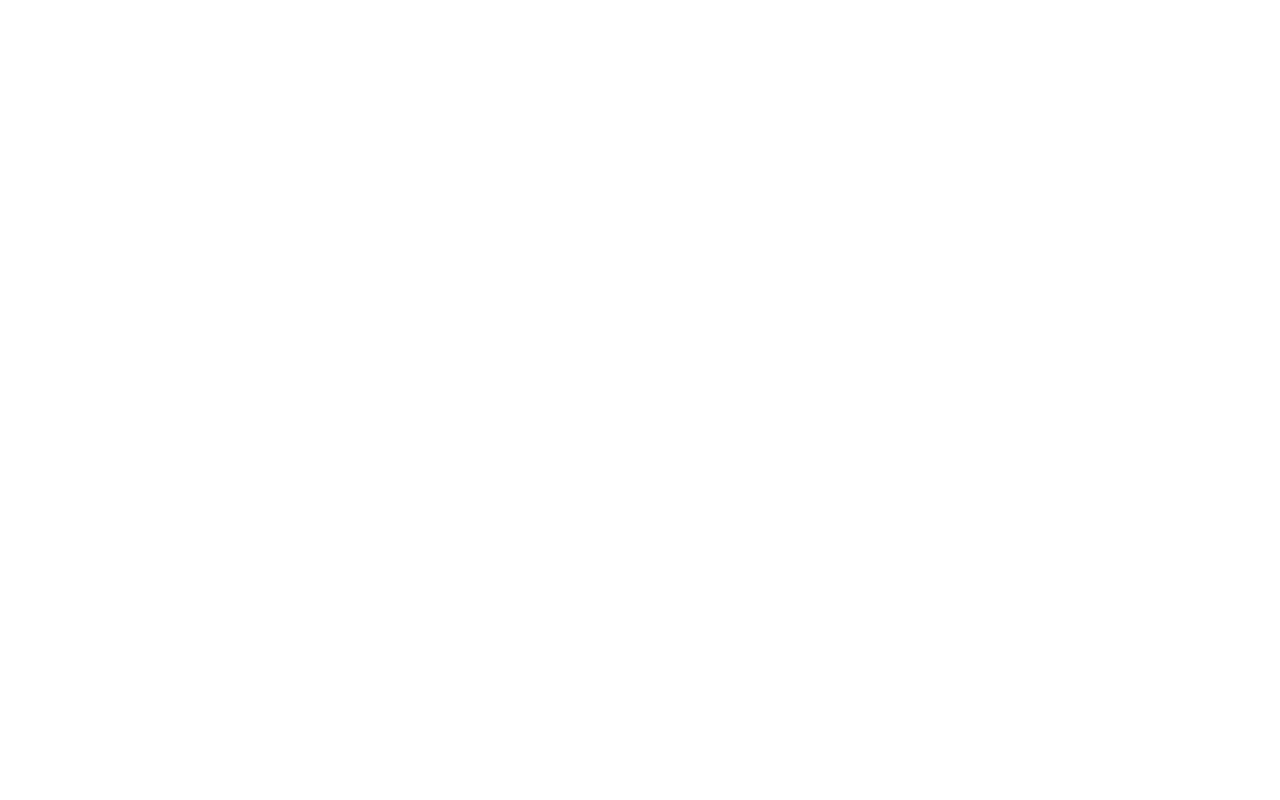
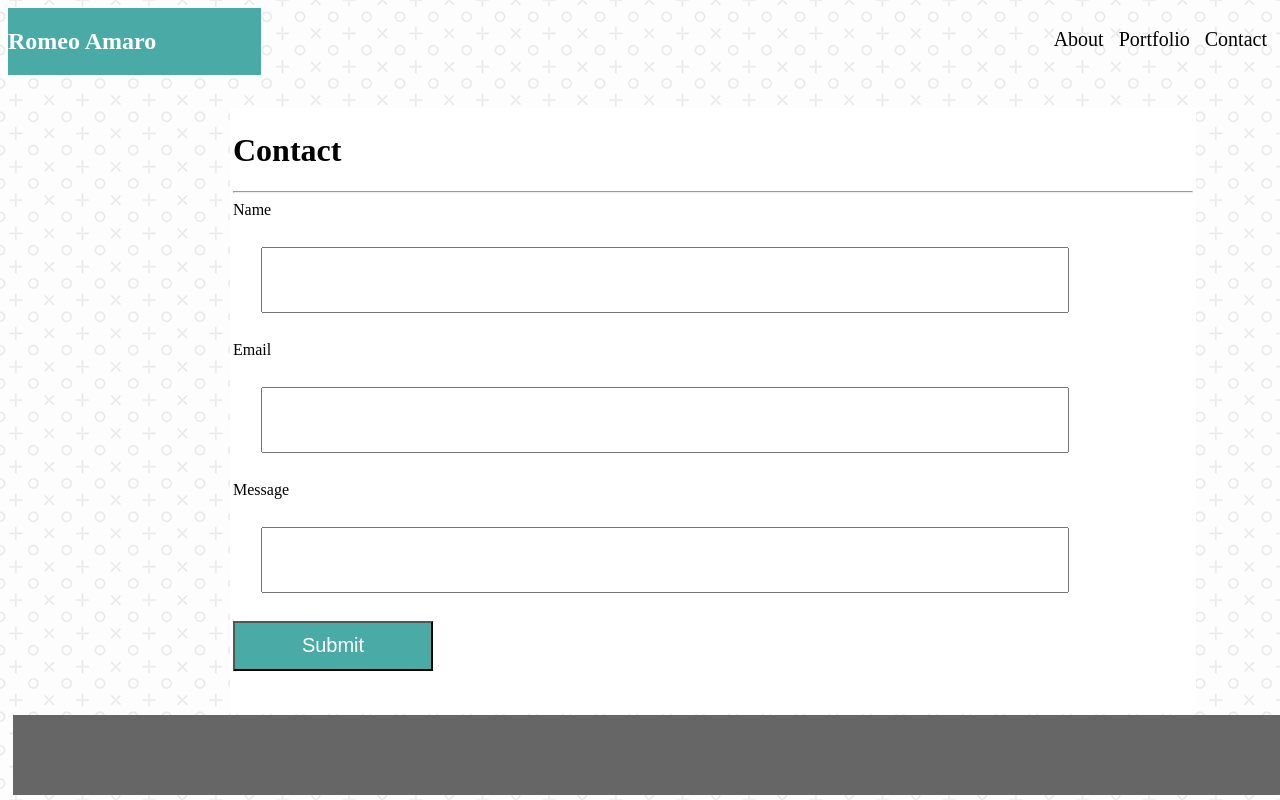
Before and after one commit to ramaro24/Basic-Portfolio, a plain HTML site: page contact.html in a window 1280 px wide. Drawn offline with Linux system fonts and the light colour scheme.

Commit message:
final push

```diff
--- a/assets/css/style.css
+++ b/assets/css/style.css
@@ -3,9 +3,9 @@
 #h1{
     float: left;
     background: #4aaaa5;
-    color: aliceblue;
+    color:white;
     width: 20%;
-    margin: 0px;
+    margin:auto;
 
 }
 
@@ -56,3 +56,53 @@ footer{
         height: 80px;
 
 }
+
+
+/*Contact*/
+
+#name{
+
+    height: 60px;
+    width: 800px;
+    margin: 25px;
+}
+#Email{
+    margin: 25px;
+    height: 60px;
+    width: 800px;
+}
+#Message{
+    margin: 25px;
+    height: 60px;
+    width: 800px;
+}
+#button{
+    background-color: #4aaaa5;
+    font-size: 20px;
+    width: 200px;
+    height: 50px;
+
+}
+a{
+    color: white;
+}
+/*Portfolio*/
+
+.pictures{
+
+}
+#pic{
+
+
+
+}
+#pic1{
+
+}
+#pic2{
+
+
+}
+#pic3{
+
+}
--- a/contact.html
+++ b/contact.html
@@ -0,0 +1,116 @@
+<!DOCTYPE html>
+
+<body background="./assets/images/background.png"></body>
+<html lang="en">
+
+<head>
+    <meta charset="UTF-8">
+    <meta name="viewport" content="width=device-width, initial-scale=1.0">
+    <meta http-equiv="X-UA-Compatible" content="ie=edge">
+    <link rel="stylesheet" type="text/css" href="assets/css/style.css">
+
+    <title>Contact</title>
+
+    <header>
+        <section id="h1">
+            <div>
+                <h1>
+                    <strong>Romeo Amaro</strong>
+                </h1>
+            </div>
+        </section>
+
+        <ul id="menu">
+            <li class="menu-item">About</li>
+            <li class="menu-item">Portfolio</li>
+            <li class="menu-item">Contact</li>
+        </ul>
+    </header>
+</head>
+
+<body>
+
+
+        <div id="Box">
+                <h1>Contact</h1>
+                <hr>
+                <table>
+                    <tr>
+
+                            Name
+
+
+                        <td>
+                            <input id="name" type="text" name="">
+                        </td>
+
+                        </tr>
+                </table>
+
+                <table>
+                    <tr>
+
+                            Email
+
+                        <td>
+                            <input id="Email" type="text" Email"" >
+                        </td>
+                    </tr>
+                </table>
+                <table>
+                        <tr>
+
+                                Message
+
+                            <td>
+                                <input id="Message" type="text" Message"" >
+                            </td>
+                        </tr>
+                    </table>
+                    <button id="button"><a>Submit</a>
+
+
+
+
+
+
+
+
+
+
+            </div>
+
+
+
+
+
+
+
+
+
+
+
+
+
+
+
+
+
+
+
+
+
+
+
+
+    <footer>
+
+    </footer>
+
+
+
+
+
+</body>
+
+</html>
```
Also changed, not shown: index.html (+2 -1 lines), portfolio.html (+71 -0 lines).
